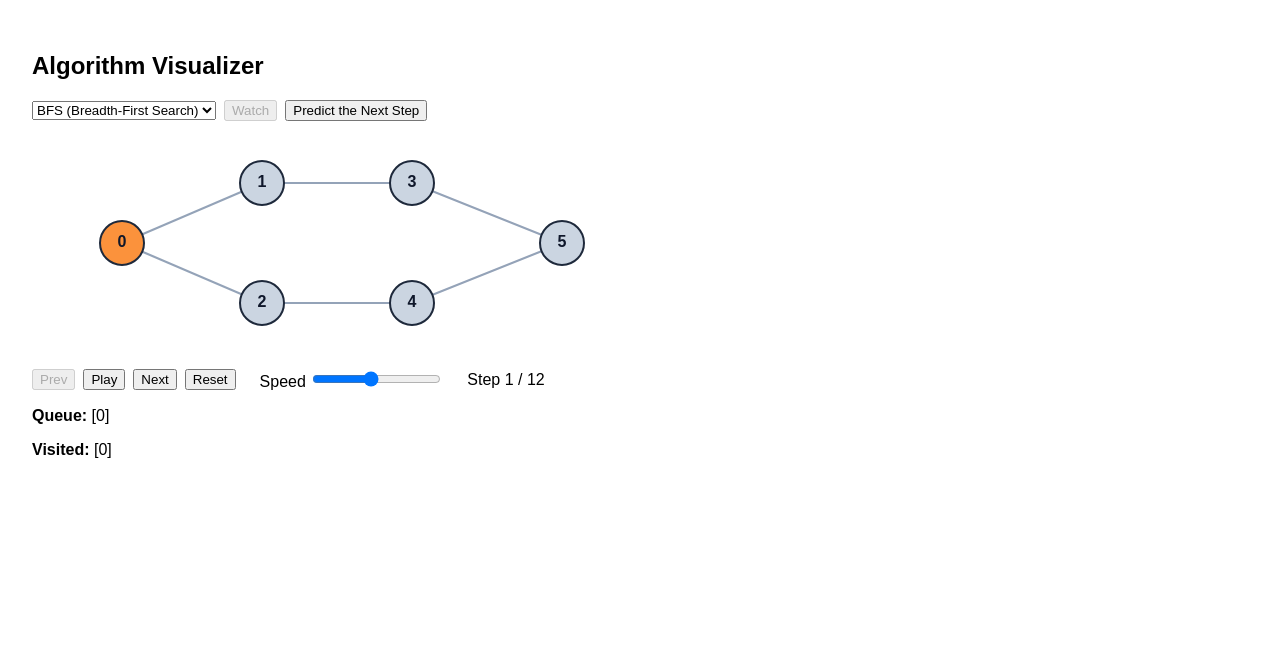
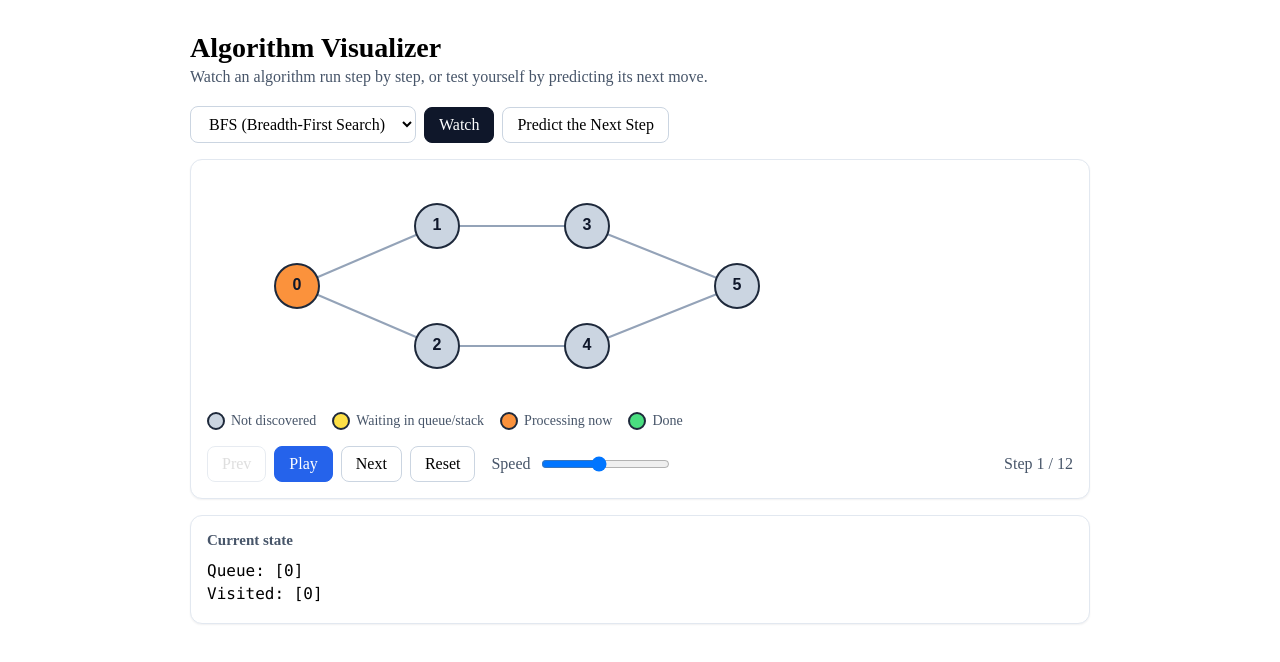
Before and after one commit to SourabhAM13107/algo-visualizer, a React (Vite) app: page / in a window 1280 px wide. Shown: the top 662 px of the page. Built offline with nearby package versions, Linux system fonts and the light colour scheme.

Commit message:
Redesign UI with CSS layout and legend

```diff
--- /dev/null
+++ b/src/App.css
@@ -0,0 +1,158 @@
+.page {
+  max-width: 900px;
+  margin: 0 auto;
+  padding: 24px 16px 48px;
+}
+
+.header h1 {
+  margin: 0;
+  font-size: 28px;
+}
+
+.header p {
+  margin: 4px 0 20px;
+  color: #475569;
+}
+
+.toolbar {
+  display: flex;
+  flex-wrap: wrap;
+  gap: 8px;
+  align-items: center;
+  margin-bottom: 16px;
+}
+
+.card {
+  background: #ffffff;
+  border: 1px solid #e2e8f0;
+  border-radius: 12px;
+  padding: 16px;
+  margin-bottom: 16px;
+  box-shadow: 0 1px 2px rgba(15, 23, 42, 0.06);
+  overflow-x: auto;
+}
+
+.card h3 {
+  margin: 0 0 12px;
+  font-size: 15px;
+  color: #475569;
+}
+
+select,
+button {
+  font: inherit;
+  padding: 8px 14px;
+  border-radius: 8px;
+  border: 1px solid #cbd5e1;
+  background: #ffffff;
+  cursor: pointer;
+}
+
+button:hover:not(:disabled) {
+  background: #f1f5f9;
+}
+
+button:disabled {
+  opacity: 0.45;
+  cursor: not-allowed;
+}
+
+button.primary {
+  background: #2563eb;
+  border-color: #2563eb;
+  color: #ffffff;
+}
+
+button.primary:hover:not(:disabled) {
+  background: #1d4ed8;
+}
+
+button.active {
+  background: #0f172a;
+  border-color: #0f172a;
+  color: #ffffff;
+}
+
+.controls {
+  display: flex;
+  flex-wrap: wrap;
+  gap: 8px;
+  align-items: center;
+  margin-top: 16px;
+}
+
+.controls label {
+  margin-left: 8px;
+  display: flex;
+  align-items: center;
+  gap: 8px;
+  color: #475569;
+}
+
+.step-count {
+  margin-left: auto;
+  color: #475569;
+  font-variant-numeric: tabular-nums;
+}
+
+.legend {
+  display: flex;
+  flex-wrap: wrap;
+  gap: 16px;
+  margin-top: 12px;
+  font-size: 14px;
+  color: #475569;
+}
+
+.legend span {
+  display: inline-flex;
+  align-items: center;
+  gap: 6px;
+}
+
+.dot {
+  width: 14px;
+  height: 14px;
+  border-radius: 50%;
+  border: 2px solid #1e293b;
+  display: inline-block;
+}
+
+.quiz-question {
+  font-size: 18px;
+  font-weight: 600;
+  margin: 0 0 12px;
+}
+
+.quiz-actions {
+  display: flex;
+  gap: 8px;
+  margin-bottom: 12px;
+}
+
+.feedback {
+  padding: 10px 14px;
+  border-radius: 8px;
+  margin-bottom: 12px;
+  font-weight: 500;
+}
+
+.feedback.ok {
+  background: #dcfce7;
+  color: #166534;
+}
+
+.feedback.bad {
+  background: #fee2e2;
+  color: #991b1b;
+}
+
+.score {
+  color: #475569;
+  margin: 0;
+}
+
+.state-row {
+  margin: 4px 0;
+  font-family: ui-monospace, Menlo, monospace;
+}
--- a/src/App.jsx
+++ b/src/App.jsx
@@ -6,6 +6,7 @@ import GraphCanvas from "./components/GraphCanvas";
 import ArrayBars from "./components/ArrayBars";
 import { sampleGraph } from "./data/sampleGraphs";
 import { usePlayer } from "./hooks/usePlayer";
+import "./App.css";
 
 const sampleArray = [5, 2, 8, 1, 9, 3];
 
@@ -29,6 +30,21 @@ const ALGORITHMS = {
   },
 };
 
+const LEGENDS = {
+  graph: [
+    ["#cbd5e1", "Not discovered"],
+    ["#fde047", "Waiting in queue/stack"],
+    ["#fb923c", "Processing now"],
+    ["#4ade80", "Done"],
+  ],
+  array: [
+    ["#cbd5e1", "Unsorted"],
+    ["#fde047", "Comparing"],
+    ["#fb923c", "Swapped"],
+    ["#4ade80", "In final place"],
+  ],
+};
+
 export default function App() {
   const [algo, setAlgo] = useState("BFS");
   const config = ALGORITHMS[algo];
@@ -44,9 +60,7 @@ export default function App() {
   const [score, setScore] = useState({ correct: 0, total: 0 });
   const [feedback, setFeedback] = useState(null);
 
-  // graph quiz: the next node that will be processed
   const nextVisitIndex = steps.findIndex((s, i) => i > index && s.type === "visit");
-  // sorting quiz: the next comparison (or the end)
   const nextCompareIndex = steps.findIndex(
     (s, i) => i > index && (s.type === "compare" || s.type === "done")
   );
@@ -96,7 +110,7 @@ export default function App() {
 
   function startPredict() {
     resetQuiz();
-    if (isArray) next(); // move from the "start" step to the first comparison
+    if (isArray) next();
     setMode("predict");
   }
 
@@ -106,19 +120,27 @@ export default function App() {
   }
 
   return (
-    <div style={{ padding: 24, fontFamily: "sans-serif" }}>
-      <h2>Algorithm Visualizer</h2>
+    <div className="page">
+      <div className="header">
+        <h1>Algorithm Visualizer</h1>
+        <p>Watch an algorithm run step by step, or test yourself by predicting its next move.</p>
+      </div>
 
-      <div style={{ marginBottom: 12, display: "flex", gap: 8, alignItems: "center" }}>
+      <div className="toolbar">
         <select value={algo} onChange={(e) => changeAlgo(e.target.value)}>
           {Object.entries(ALGORITHMS).map(([key, a]) => (
             <option key={key} value={key}>{a.label}</option>
           ))}
         </select>
-        <button onClick={startWatch} disabled={mode === "watch"}>Watch</button>
-        <button onClick={startPredict} disabled={mode === "predict"}>Predict the Next Step</button>
+        <button className={mode === "watch" ? "active" : ""} onClick={startWatch}>
+          Watch
+        </button>
+        <button className={mode === "predict" ? "active" : ""} onClick={startPredict}>
+          Predict the Next Step
+        </button>
       </div>
 
+      <div className="card">
         {isArray ? (
           <ArrayBars step={step} />
         ) : (
@@ -129,64 +151,93 @@ export default function App() {
           />
         )}
 
+        <div className="legend">
+          {LEGENDS[config.kind].map(([color, text]) => (
+            <span key={text}>
+              <i className="dot" style={{ background: color }} />
+              {text}
+            </span>
+          ))}
+        </div>
+
         {mode === "watch" && (
-        <div style={{ margin: "12px 0", display: "flex", gap: 8, alignItems: "center" }}>
+          <div className="controls">
             <button onClick={prev} disabled={index === 0}>Prev</button>
-          <button onClick={toggle}>{playing ? "Pause" : "Play"}</button>
+            <button className="primary" onClick={toggle}>{playing ? "Pause" : "Play"}</button>
             <button onClick={next} disabled={index === steps.length - 1}>Next</button>
             <button onClick={reset}>Reset</button>
-          <label style={{ marginLeft: 16 }}>
-            Speed{" "}
-            <input type="range" min="1" max="10" value={speed}
-              onChange={(e) => setSpeed(Number(e.target.value))} />
+            <label>
+              Speed
+              <input
+                type="range"
+                min="1"
+                max="10"
+                value={speed}
+                onChange={(e) => setSpeed(Number(e.target.value))}
+              />
             </label>
-          <span style={{ marginLeft: 16 }}>Step {index + 1} / {steps.length}</span>
+            <span className="step-count">Step {index + 1} / {steps.length}</span>
+          </div>
+        )}
+      </div>
+
+      {mode === "predict" && (
+        <div className="card">
+          <h3>Quiz</h3>
+
+          {question && !isArray && (
+            <p className="quiz-question">Click the node {algo} will process next.</p>
+          )}
+
+          {question && isArray && (
+            <>
+              <p className="quiz-question">
+                Bars at positions {step.i} and {step.j} are being compared. Will they be swapped?
+              </p>
+              <div className="quiz-actions">
+                <button className="primary" onClick={() => handleSortGuess(true)}>Swap</button>
+                <button onClick={() => handleSortGuess(false)}>Don't swap</button>
+              </div>
+            </>
+          )}
+
+          {feedback && (
+            <div className={`feedback ${feedback.ok ? "ok" : "bad"}`}>
+              {feedback.ok ? "Correct! " : "Not quite. "}
+              {isArray
+                ? feedback.answer
+                  ? "They get swapped because the left bar is bigger. "
+                  : "They stay, because they are already in order. "
+                : !feedback.ok && `The answer was node ${feedback.answer}. `}
+              <button onClick={continueAfterFeedback}>Continue</button>
             </div>
           )}
 
-      {mode === "predict" && (
-        <div style={{ margin: "12px 0" }}>
-          {question && !isArray && <p><b>Click the node {algo} will process next.</b></p>}
-
-          {question && isArray && (
-            <p>
-              <b>Bars at positions {step.i} and {step.j} are being compared. Will they be swapped?</b>{" "}
-              <button onClick={() => handleSortGuess(true)}>Swap</button>{" "}
-              <button onClick={() => handleSortGuess(false)}>Don't swap</button>
-            </p>
+          {!question && !feedback && (
+            <p className="quiz-question">Finished! Final score: {score.correct} / {score.total}</p>
           )}
 
-          {feedback && (
-            <p style={{ color: feedback.ok ? "green" : "crimson" }}>
-              {feedback.ok ? "Correct!" : "Not quite."}{" "}
-              {isArray
-                ? feedback.answer
-                  ? "They get swapped because the left bar is bigger."
-                  : "They stay, because they are already in order."
-                : !feedback.ok && `The answer was node ${feedback.answer}.`}{" "}
-              <button onClick={continueAfterFeedback}>Continue</button>
-            </p>
-          )}
-
-          {!question && !feedback && (
-            <p><b>Finished!</b> Final score: {score.correct} / {score.total}</p>
-          )}
-
-          <p>Score: {score.correct} / {score.total}</p>
+          <p className="score">Score: {score.correct} / {score.total}</p>
         </div>
       )}
 
+      <div className="card">
+        <h3>Current state</h3>
         {isArray ? (
           <>
-          <p><b>Action:</b> {step.type}{step.i >= 0 ? ` (positions ${step.i} and ${step.j})` : ""}</p>
-          <p><b>Array:</b> [{step.array.join(", ")}]</p>
+            <p className="state-row">
+              Action: {step.type}
+              {step.i >= 0 ? ` (positions ${step.i} and ${step.j})` : ""}
+            </p>
+            <p className="state-row">Array: [{step.array.join(", ")}]</p>
           </>
         ) : (
           <>
-          <p><b>{config.structure}:</b> [{step.queue.join(", ")}]</p>
-          <p><b>Visited:</b> [{step.visited.join(", ")}]</p>
+            <p className="state-row">{config.structure}: [{step.queue.join(", ")}]</p>
+            <p className="state-row">Visited: [{step.visited.join(", ")}]</p>
           </>
         )}
       </div>
+    </div>
   );
 }
--- a/src/index.css
+++ b/src/index.css
@@ -0,0 +1,10 @@
+* {
+  box-sizing: border-box;
+}
+
+body {
+  margin: 0;
+  background: #f1f5f9;
+  color: #0f172a;
+  font-family: system-ui, -apple-system, "Segoe UI", sans-serif;
+}
```
Lines whose indentation alone changed are shown as unchanged.
